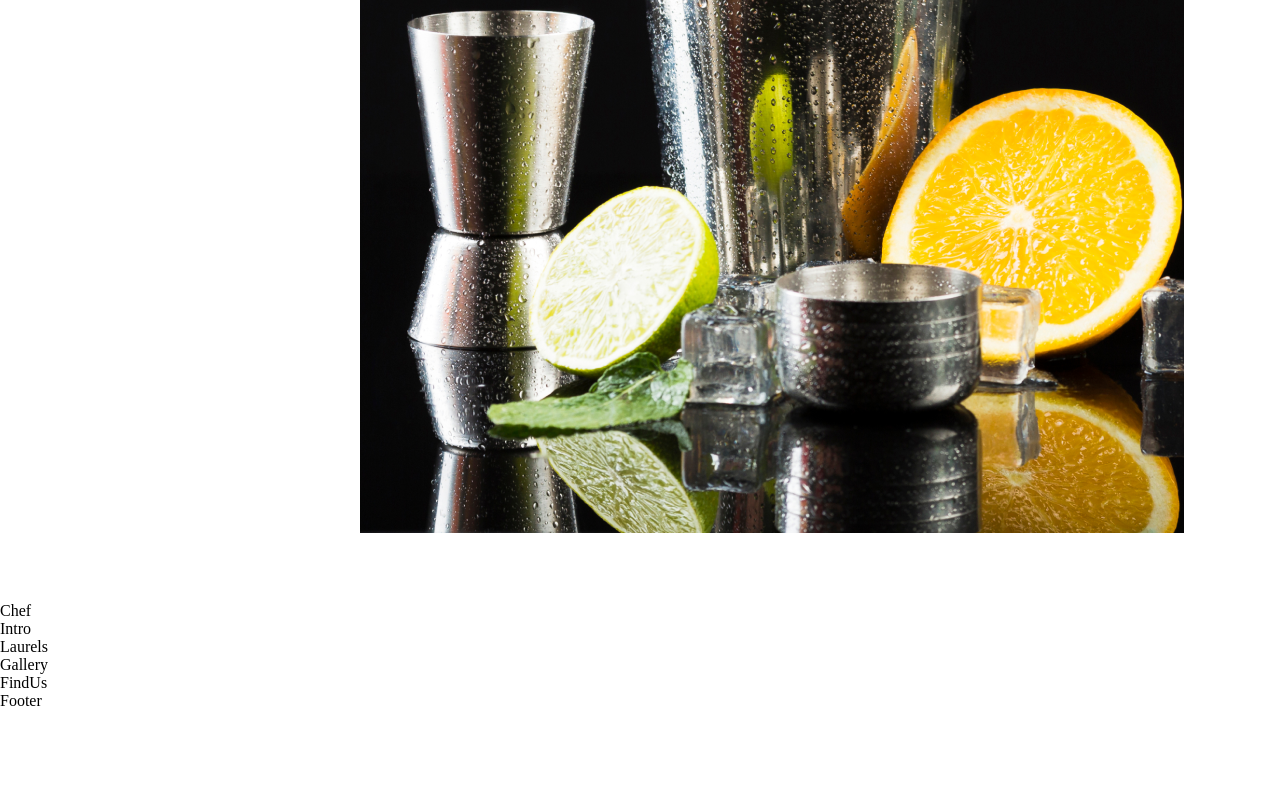
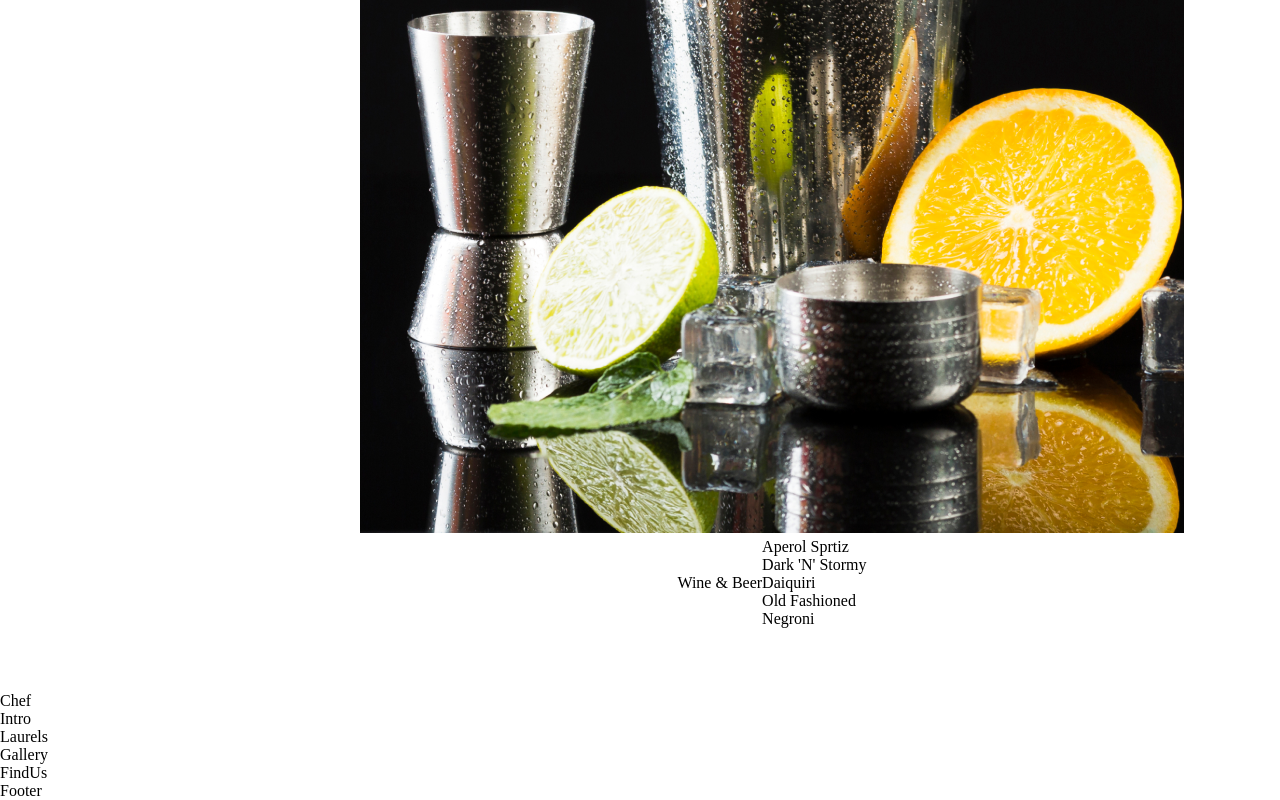
Before and after one commit to danielrubens/modern-ui-ux, a React (Create React App) app: page / in a window 1280 px wide. Shown: the part 3134-3934 px from the top of the page. Before the commit the page ends 3844 px from the top, so only its background shows below. Built offline with nearby package versions, Linux system fonts and the light colour scheme; a web font is replaced by a local one.

Commit message:
specialMenu cocktails

```diff
--- a/src/container/Menu/SpecialMenu.jsx
+++ b/src/container/Menu/SpecialMenu.jsx
@@ -23,7 +23,14 @@ const SpecialMenu = () => (
       </div>
       <div className="app__specialMenu-menu_img">
         <img src={images.menu} alt="menu img"/>
-
+      </div>
+      <div className="app__specialMenu-menu_cocktails flex__center">
+        <p className="app__specialMenu-menu_heading">Wine & Beer</p>
+        <div className="app__specialMenu-menu_items">
+          {data.cocktails.map((cocktail, index) => (
+            <p key={index}>{cocktail.title}</p>
+          ))}
+        </div>
       </div>
     </div>
   </div>
```
